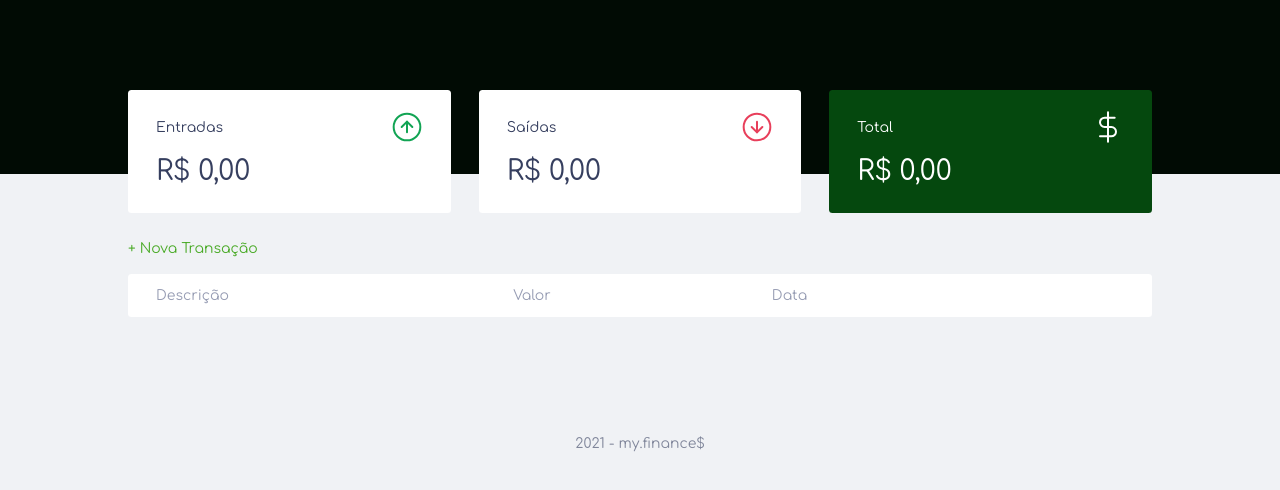
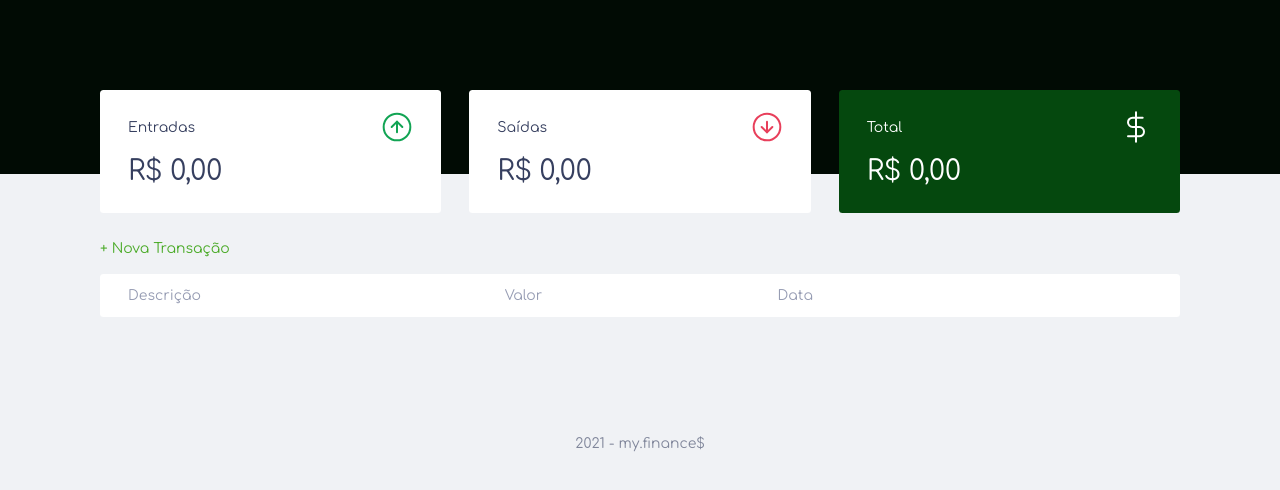
Before and after one commit to DarleiRodrigues/AppFinance, a plain HTML site: page index.html in a window 1280 px wide. Shown: the part 110-600 px from the top of the page. Drawn offline with Linux system fonts and the light colour scheme.

Commit message:
:tada: initial commit

```diff
--- a/style.css
+++ b/style.css
@@ -34,7 +34,7 @@ body{
 }
 
 .container{
-    width: min(90vw, 1024px);
+    width: min(90vw, 1080px);
     margin: auto;
 }
 
```
